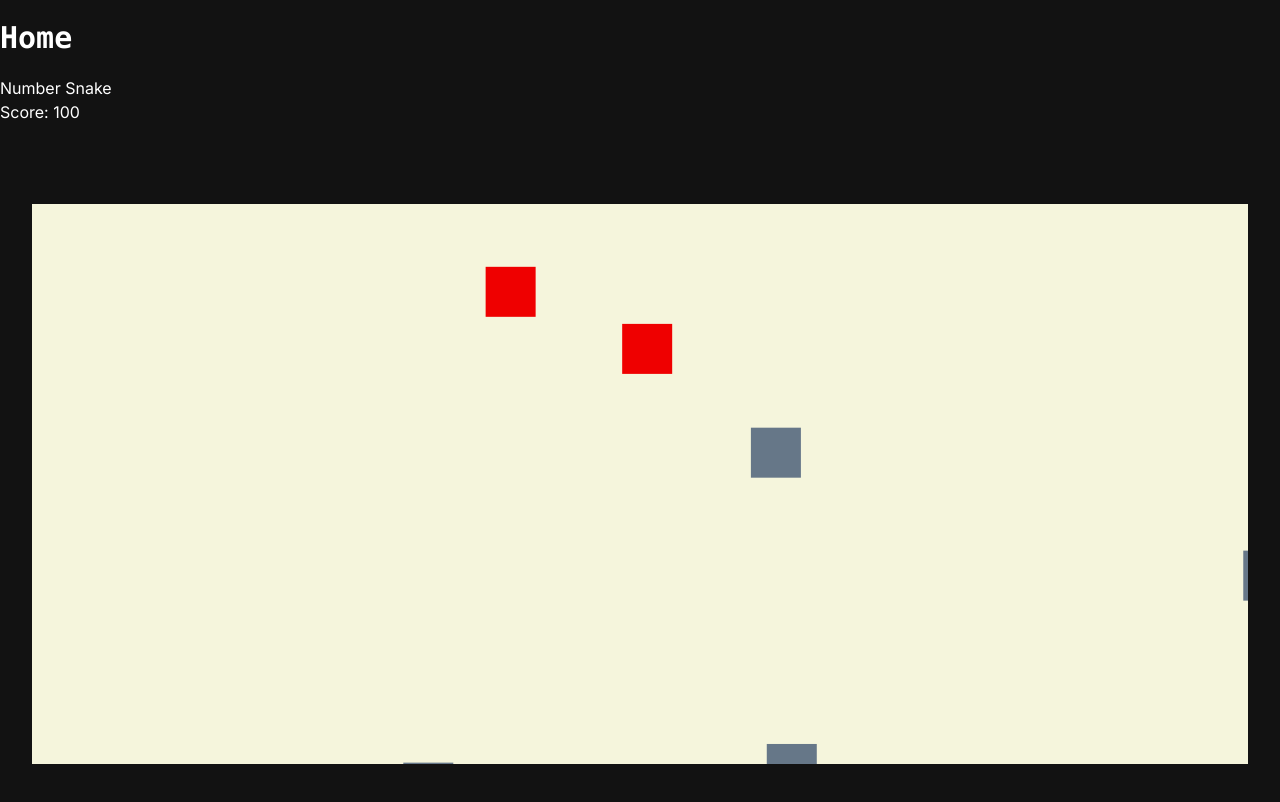
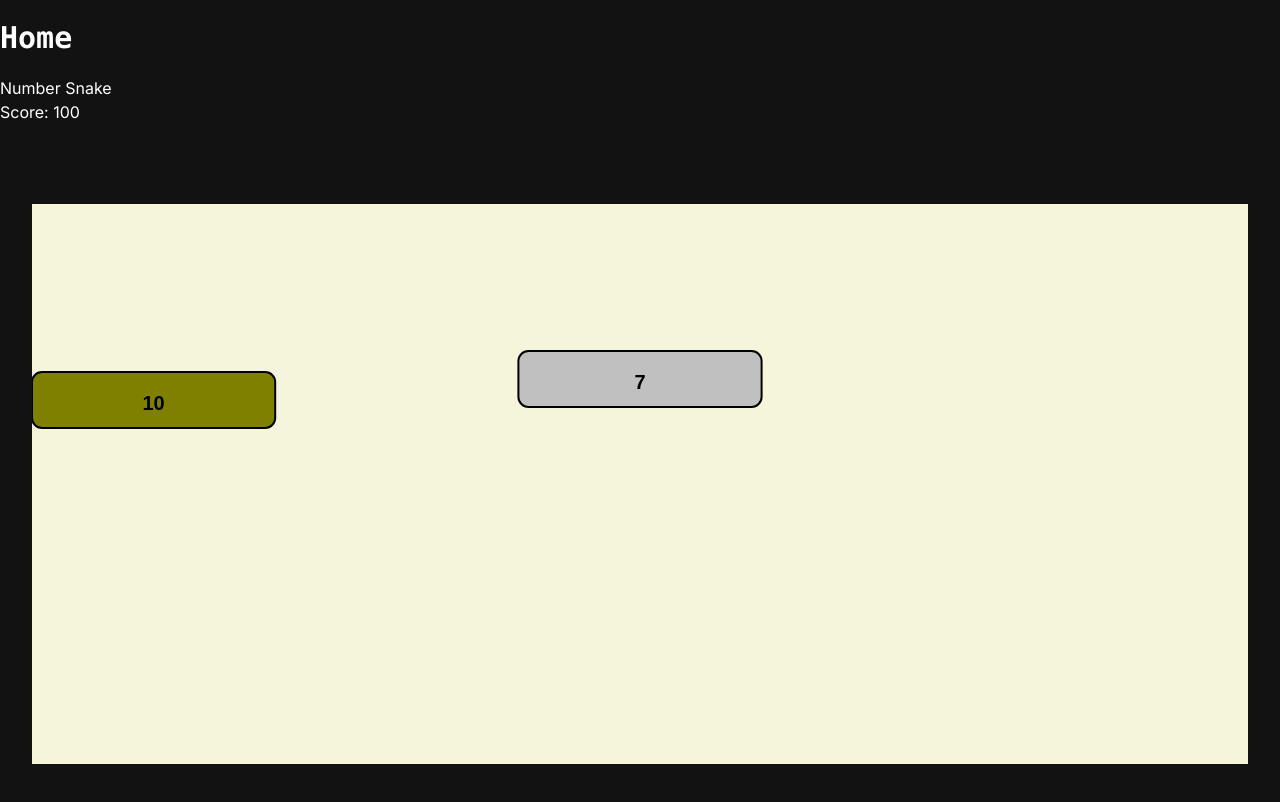
Before and after one commit to hadmacker/numbrella, a Next.js app: page /activities/blocksnake in a window 1280 px wide. Shown: the top 802 px of the page. Built offline with nearby package versions, Linux system fonts and the light colour scheme.

Commit message:
number snake

```diff
--- a/app/activities/blocksnake/page.tsx
+++ b/app/activities/blocksnake/page.tsx
@@ -21,6 +21,11 @@ import Modal from 'react-modal';
 import './styles.css';
 import { Play } from "next/font/google";
 
+
+const blocksWide = 5;
+const blocksHigh = 10;
+const defaultSpeed = 3;
+
 type Block = {
   x: number;
   y: number;
@@ -36,6 +41,20 @@ type Player = {
   radius: number;
 };
 
+const blockColors: Record<number, string> = {
+  1: '#FF0000',
+  2: '#00FF00',
+  3: '#0000FF',
+  4: '#FFFF00',
+  5: '#00FFFF',
+  6: '#FF00FF',
+  7: '#C0C0C0',
+  8: '#808080',
+  9: '#800000',
+  10: '#808000',
+  // Add more colors if needed
+};
+
 const Game: React.FC = () => {
   const [score, setScore] = useState(100);
   const [highScore, setHighScore] = useState(0);
@@ -46,6 +65,7 @@ const Game: React.FC = () => {
   const containerRef = useRef<HTMLDivElement>(null);
   const [player, setPlayer] = useState<Player>({ x: 0, y: 0, radius: 10 });
   const [size, setSize] = useState({ width: 0, height: 0 });
+  const [rectSize, setRectSize] = useState({ width: 0, height: 0 });
 
   useEffect(() => {
     const canvas = canvasRef.current;
@@ -115,12 +135,14 @@ const Game: React.FC = () => {
 
   function generateBlock() {
     const value = Math.floor(Math.random() * 10) + 1; // Random number between 1 and 10
-    const width = 50;
-    const height = 50;
-    const x = Math.random() * (window.innerWidth - width); // Random x position
+    const width = rectSize.width; // 200;
+    const height = rectSize.height; // 100;
+    //const x = Math.random() * (window.innerWidth - width); // Random x position
+    const columnWidth = size.width / blocksWide;
+    const x = Math.floor(Math.random() * blocksWide) * columnWidth; // Random x position
     const y = 0; // Start at the top of the screen
 
-    const speed = Math.random() * 2 + 1; // Random speed between 1 and 3
+    const speed = generateSpeed();
     setBlocks(blocks => [...blocks, { x, y, width, height, value, speed } as Block]);
   }
 
@@ -131,7 +153,10 @@ const Game: React.FC = () => {
         generateBlock();
       }
 
-      setBlocks(blocks => blocks.map(block => ({ ...block, y: block.y + block.speed })));
+      setBlocks(blocks => blocks
+        .map(block => ({ ...block, y: block.y + block.speed }))
+        .filter(block => block.y - block.height <= size.height)
+      );
       // TODO: Check collisions, update score, end game
     }, 1000 / 60); // 60 FPS
 
@@ -144,6 +169,7 @@ const Game: React.FC = () => {
     if (canvas) {
       const context = canvas.getContext('2d')!;
       const rect = canvas.getBoundingClientRect();
+      setRectSize({ width: rect.width / blocksWide, height: rect.height / blocksHigh });
 
       // Clear the canvas
       context.fillStyle = '#F5F5DC';
@@ -155,13 +181,52 @@ const Game: React.FC = () => {
       context.fillStyle = '#000000'; // Set the color to black
       context.fill();
 
+      // Draw the player's score
+      context.fillStyle = '#000000'; // Set the color to black
+      context.textAlign = 'center'; // Center the text
+      context.font = 'bold 36px Arial'; // Set the font size and family
+      context.fillText(score.toString(), player.x - rect.left, player.y - rect.top - player.radius - 10);
+
       // Draw the blocks
       blocks.forEach(block => {
-        context.fillStyle = block.value <= 5 ? '#EF0000' : '#667788';
-        context.fillRect(block.x, block.y, block.width, block.height);
+        const color = blockColors[block.value] || '#000000'; // Use a default color if the block's value is not in the dictionary
+
+        // Draw the block
+        context.fillStyle = color;
+        context.beginPath();
+        context.roundRect(block.x, block.y, block.width, block.height, 10); // 10 is the border radius
+        context.fill();
+
+        // Draw the block's border
+        context.strokeStyle = '#000000'; // Set the color to black
+        context.lineWidth = 2; // Set the line width
+        context.stroke();
+
+        // Draw the block's value
+        context.fillStyle = '#000000'; // Set the color to black
+        context.textAlign = 'center'; // Center the text
+        context.font = 'bold 20px Arial'; // Set the font size, weight, and family
+        context.fillText(block.value.toString(), block.x + block.width / 2, block.y + block.height / 2 + 10);
       });
     }
   }, [blocks, player]);
+
+  CanvasRenderingContext2D.prototype.roundRect = function (x: number, y: number, w: number, h: number, r: number) {
+    if (w < 2 * r) {
+      r = w / 2;
+    }
+    if (h < 2 * r) {
+      r = h / 2;
+    }
+    this.beginPath();
+    this.moveTo(x + r, y);
+    this.arcTo(x + w, y, x + w, y + h, r);
+    this.arcTo(x + w, y + h, x, y + h, r);
+    this.arcTo(x, y + h, x, y, r);
+    this.arcTo(x, y, x + w, y, r);
+    this.closePath();
+    return this;
+  }
 
   const handleMouseMove = (event: React.MouseEvent) => {
     setPlayer(player => ({ ...player, x: event.clientX, y: event.clientY }));
@@ -191,3 +256,8 @@ const Game: React.FC = () => {
 };
 
 export default Game;
+
+function generateSpeed() {
+  //Math.random() * 2 + 1; // Random speed between 1 and 3
+  return defaultSpeed;
+}
```
